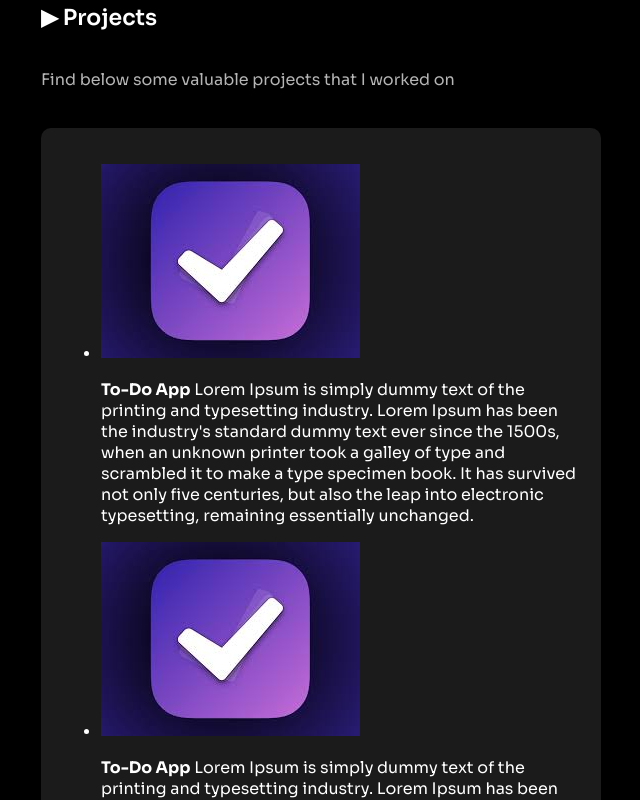
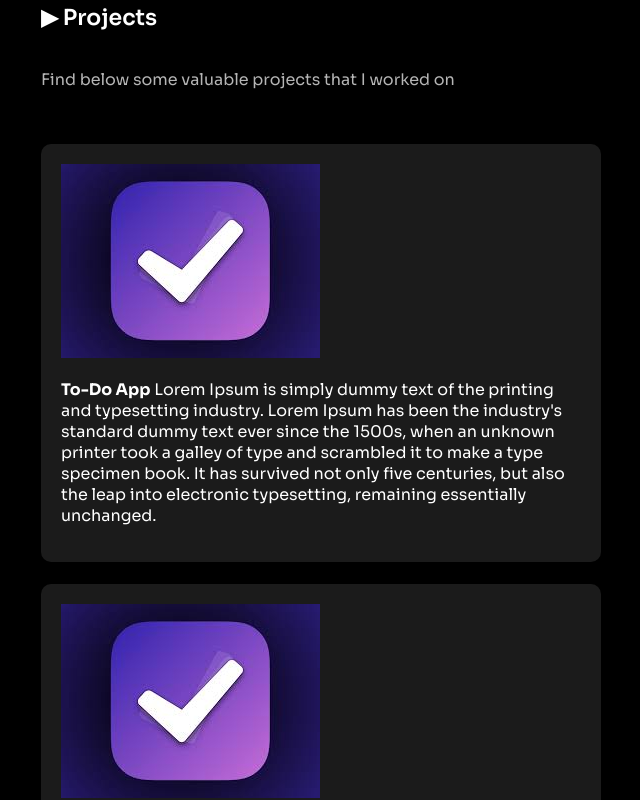
Before and after one commit to jayantwaldia/Jayant, a React (Create React App) app in the folder jayant/: page / in a window 1280 px wide. Shown: the part 640-1440 px from the top of the page, without its empty margins (319-959 px from the left). Built offline with nearby package versions, Linux system fonts and the light colour scheme.

Commit message:
Rendered list for  project section

```diff
--- a/jayant/src/components/Projects.js
+++ b/jayant/src/components/Projects.js
@@ -4,7 +4,7 @@ import { projectData } from "../data/projectData";
 
 function Project() {
   const listItems = projectData.map((aboutProject) => (
-    <li key={aboutProject.id}>
+    <li key={aboutProject.id} className="Project">
       <img src={aboutProject.thumbnail} alt={aboutProject.name} />
       <p>
         <b>{aboutProject.name}</b>
@@ -13,7 +13,7 @@ function Project() {
     </li>
   ));
 
-  return <ul>{listItems}</ul>;
+  return <ul className="">{listItems}</ul>;
 }
 
 export default function Projects() {
@@ -23,9 +23,7 @@ export default function Projects() {
       <p className="Decription">
         Find below some valuable projects that I worked on
       </p>
-      <div className="Project">
-        <Project />
-      </div>
+      <Project />
     </div>
   );
 }
--- a/jayant/src/styles/Projects.css
+++ b/jayant/src/styles/Projects.css
@@ -23,3 +23,8 @@
     padding: 20px;
     border-radius: 10px;
 }
+
+ul {
+    list-style-type: none;
+    padding: 0;
+}
```
